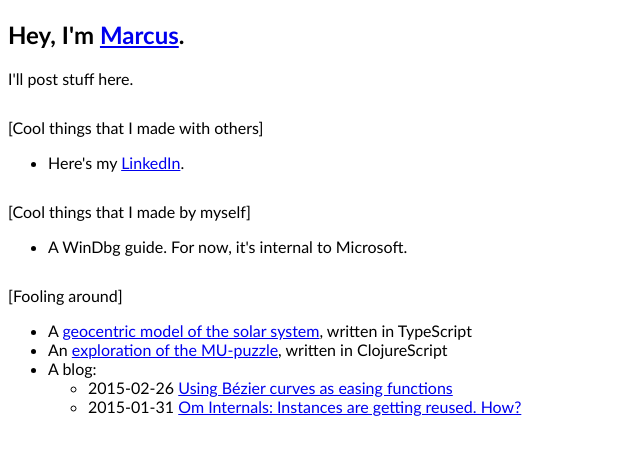
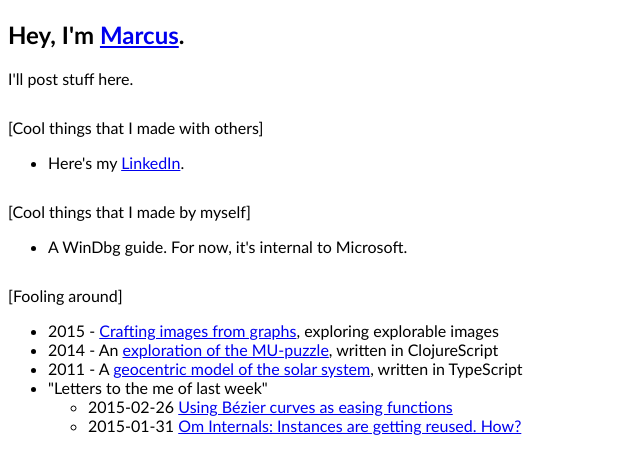
Before and after one commit to mrcslws/blocks, a Jekyll site: the page built from index.html, in a window 1280 px wide. Shown: the top 474 px of the page, without its empty margins (0-640 px from the left). Built offline with Jekyll 4.4.1, drawn with Linux system fonts in a browser that asks for light colours.

Commit message:
Link to in-progress page

```diff
--- a/index.html
+++ b/index.html
@@ -46,9 +46,10 @@ title: Marcus Lewis
   <div class="topLevelSection">
     <span class="sectionLabel">Fooling around</span>
     <ul>
-      <li>A <a href="/geocentric/">geocentric model of the solar system</a>, written in TypeScript</li>
-      <li>An <a href="/learning/2014/geb/mu">exploration of the MU-puzzle</a>, written in ClojureScript</li>
-      <li>A blog: <br />
+      <li>2015 - <a href="CraftingImagesFromGraphs/">Crafting images from graphs</a>, exploring explorable images</li>
+      <li>2014 - An <a href="/learning/2014/geb/mu">exploration of the MU-puzzle</a>, written in ClojureScript</li>
+      <li>2011 - A <a href="/geocentric/">geocentric model of the solar system</a>, written in TypeScript</li>
+      <li>"Letters to the me of last week"<br />
 	<ul>
 	  {% for post in site.posts %}
 	  <li>
```
Lines whose indentation alone changed are shown as unchanged.
